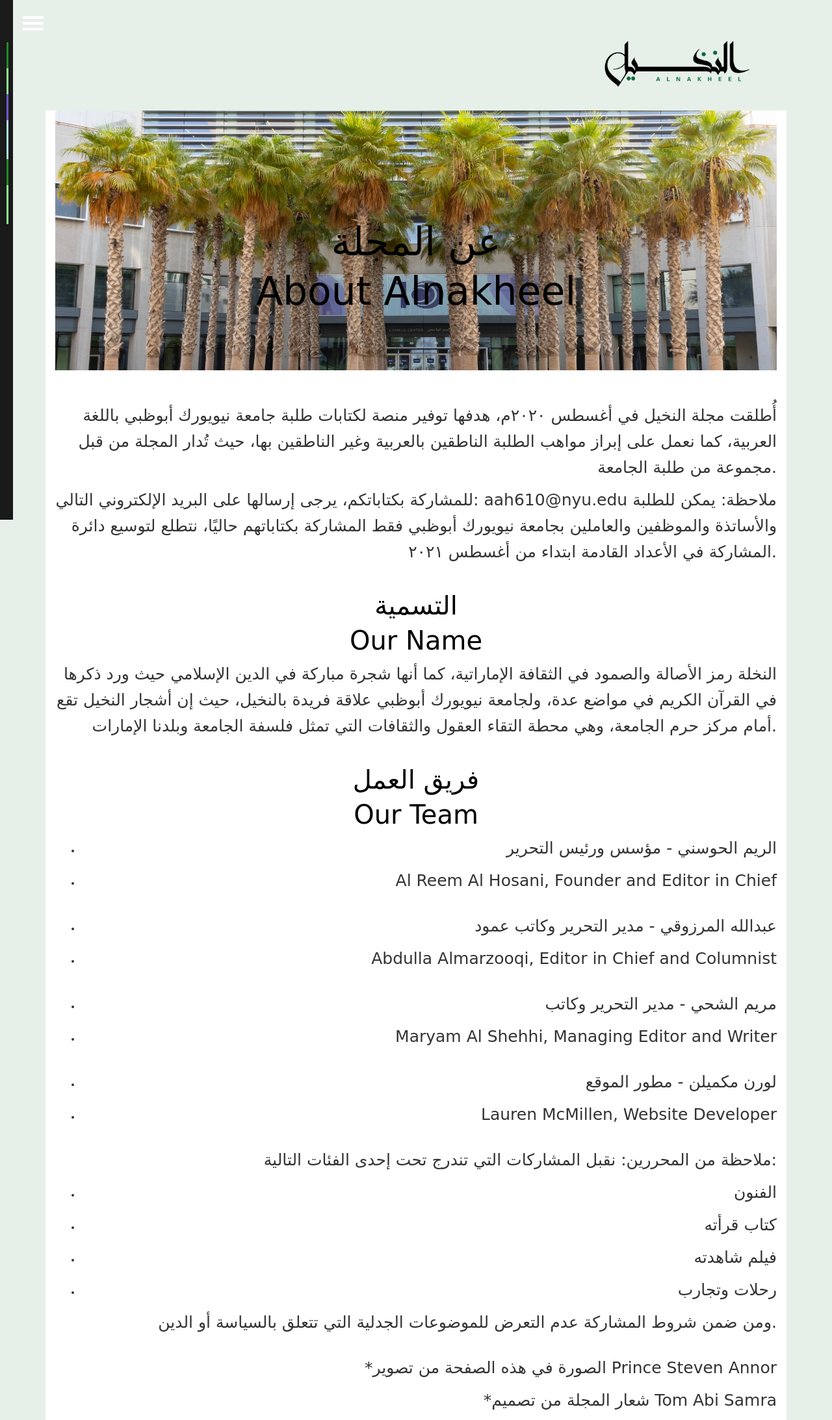
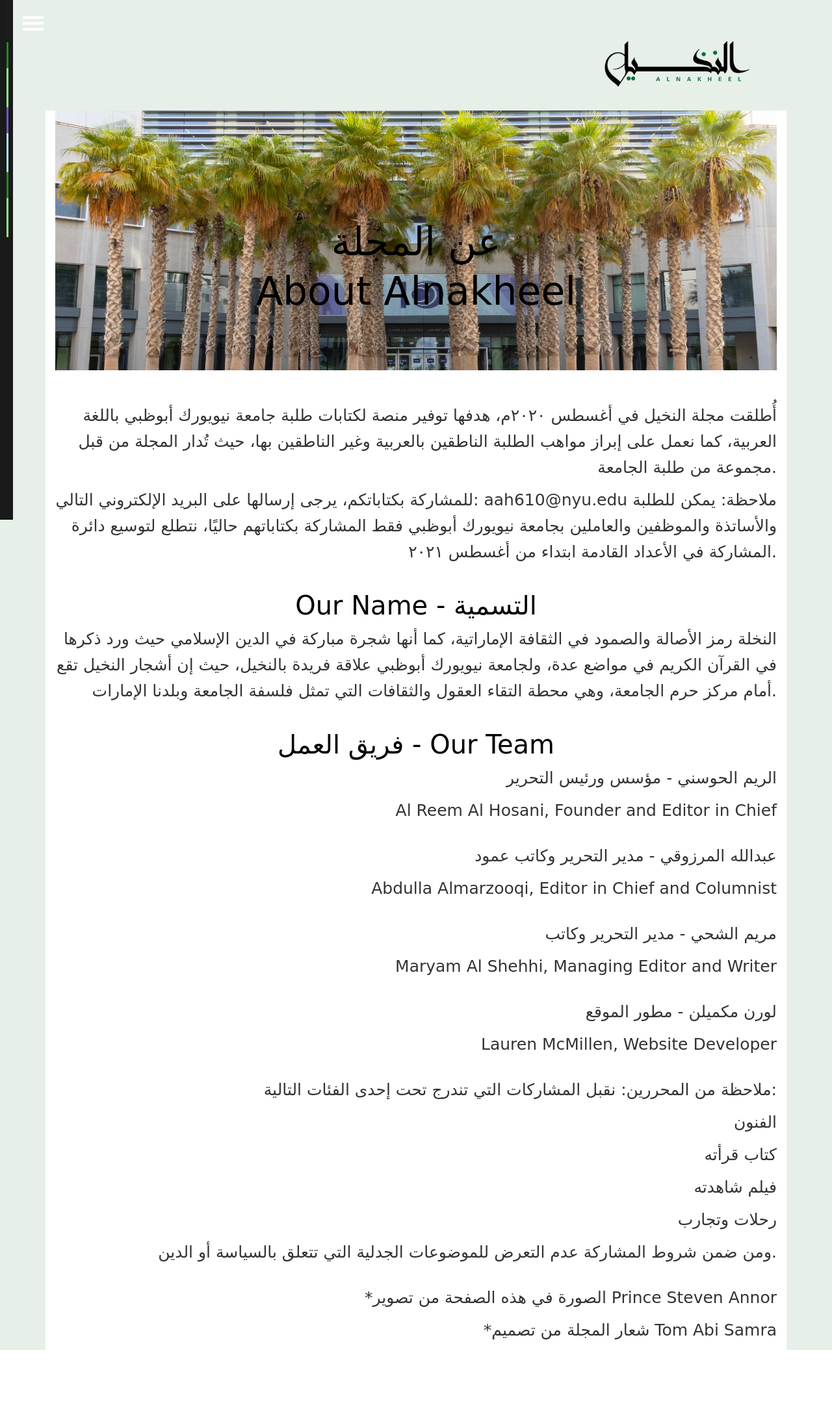
Before and after one commit to LaurenMcM749/Alnakheel, a Django app: page /about/ in a window 1280 px wide. Shown: the whole page at 65% size. After the commit the page ends 2078 px from the top, so only its background shows below. Run offline with Django 3.2, Linux system fonts and the light colour scheme; some libraries are stand-ins or nearby versions; some web fonts are replaced.

Commit message:
final about page updates and url to shost stories

```diff
--- a/blog/templates/about.html
+++ b/blog/templates/about.html
@@ -18,35 +18,33 @@
 
     </p>
     <br>
-    <h5 style="text-align: center;">التسمية</h5>
-    <h5 style="text-align: center;">Our Name</h5>
+    <h5 style="text-align: center;">Our Name - التسمية</h5>
     <p>النخلة رمز الأصالة والصمود في الثقافة الإماراتية، كما أنها شجرة مباركة في الدين الإسلامي حيث ورد ذكرها في القرآن الكريم في مواضع عدة، ولجامعة نيويورك أبوظبي علاقة فريدة بالنخيل، حيث إن أشجار النخيل تقع أمام مركز حرم الجامعة، وهي محطة التقاء العقول والثقافات التي تمثل فلسفة الجامعة وبلدنا الإمارات.</p>
     <br>
-    <h5 style="text-align: center;">فريق العمل </h5>
-    <h5 style="text-align: center;"> Our Team</h5>
-    <p>
-       <ul>
-            <li><p>الريم الحوسني - مؤسس ورئيس التحرير</p></li>
-            <li><p>Al Reem Al Hosani, Founder and Editor in Chief</p></li>
-            <br>
-            <li><p>عبدالله المرزوقي - مدير التحرير وكاتب عمود</p></li>
-            <li><p>Abdulla Almarzooqi, Editor in Chief and Columnist</p></li>
-            <br>
-            <li><p>مريم الشحي - مدير التحرير وكاتب</p></li>
-            <li><p>Maryam Al Shehhi,  Managing Editor and Writer</p></li>
-            <br>
-            <li><p>لورن مكميلن - مطور الموقع</p></li>
-            <li><p> Lauren McMillen, Website Developer</p></li>
-        </ul>
-    </p>
+    <h5 style="text-align: center;"> فريق العمل - Our Team</h5>
+
+
+    <p>الريم الحوسني - مؤسس ورئيس التحرير</p>
+    <p>Al Reem Al Hosani, Founder and Editor in Chief</p>
+    <br>
+    <p>عبدالله المرزوقي - مدير التحرير وكاتب عمود</p>
+    <p>Abdulla Almarzooqi, Editor in Chief and Columnist</p>
+    <br>
+    <p>مريم الشحي - مدير التحرير وكاتب</p>
+    <p>Maryam Al Shehhi,  Managing Editor and Writer</p>
+    <br>
+    <p>لورن مكميلن - مطور الموقع</p>
+    <p> Lauren McMillen, Website Developer</p>
+
+
     <br>
     <p>ملاحظة من المحررين: نقبل المشاركات التي تندرج تحت إحدى الفئات التالية:</p>
-    <ul>
-        <li><p>الفنون</p></li>
-        <li><p>كتاب قرأته</p></li>
-        <li><p>فيلم شاهدته</p></li>
-        <li><p>رحلات وتجارب</p></li>
-    </ul>
+
+        <p>الفنون</p>
+        <p>كتاب قرأته</p>
+        <p>فيلم شاهدته</p>
+        <p>رحلات وتجارب</p>
+
     <p>ومن ضمن شروط المشاركة عدم التعرض للموضوعات الجدلية التي تتعلق بالسياسة أو الدين.</p>
     <br>
     <p>*الصورة في هذه الصفحة من تصوير Prince Steven Annor</p>
--- a/blog/templates/base1.html
+++ b/blog/templates/base1.html
@@ -66,7 +66,7 @@
                     <a href="{% url 'about' %}">About - عن المجلة</a>
                 </li>
                 <li>
-                    <a href="{% url 'arts' %}">The Arts - الفنون</a>
+                    <a href="{% url 'shortstories' %}">قصص فصيرة - Short Stories</a>
                 </li>
                 <li>
                     <a href="{% url 'books' %}">Book Reviews - كتاب قرأته</a>
--- a/blog/urls.py
+++ b/blog/urls.py
@@ -5,7 +5,7 @@
 
 urlpatterns = [
     # path(r'', RedirectView.as_view(url='home', permanent=False)),
-    path('arts/', views.ArtsPostList.as_view(), name='arts'),
+    path('shortstories/', views.ArtsPostList.as_view(), name='shortstories'),
     path('books/', views.BooksPostList.as_view(), name='books'),
     path('films/', views.FilmsPostList.as_view(), name='films'),
     path('travel/', views.TravelPostList.as_view(), name='travel'),
```
